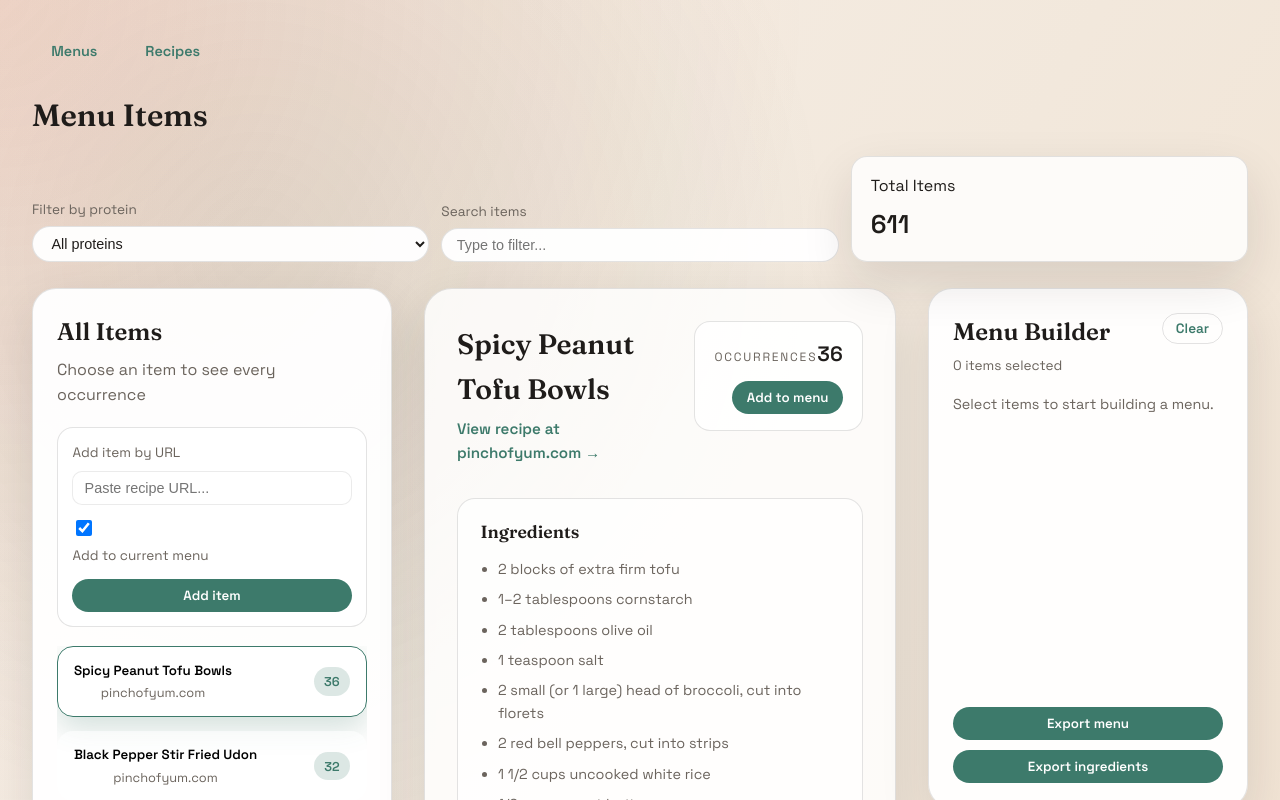
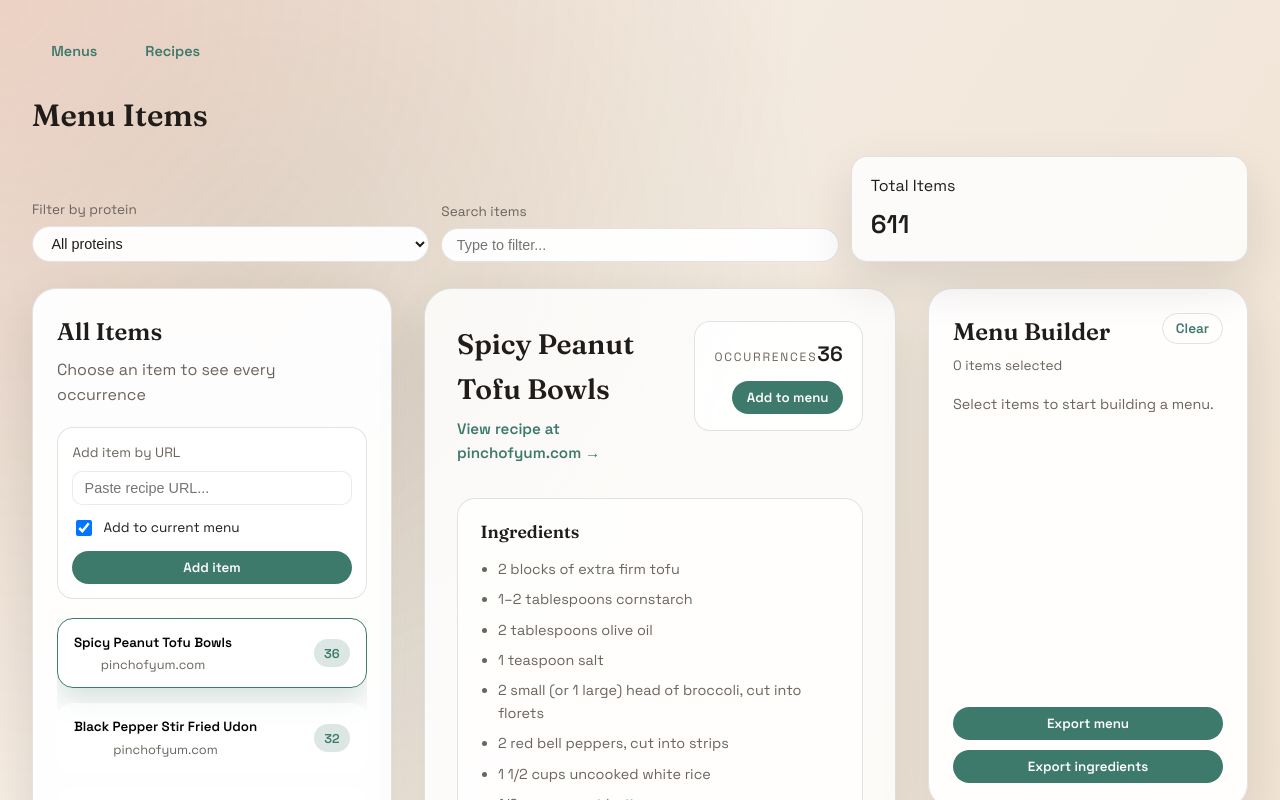
Before and after one commit to seanbartz/MenuMaker, a React app in the folder app/: page / in a window 1280 px wide. Shown: the top 800 px of the page. Built offline with nearby package versions, Linux system fonts and the light colour scheme; the HTML template or start-up script is replaced by a standard one.

Commit message:
Fix add-to-menu checkbox layout

```diff
--- a/app/src/MenuItemsPage.css
+++ b/app/src/MenuItemsPage.css
@@ -86,7 +86,7 @@
   color: var(--muted);
 }
 
-.add-item-toggle {
+.add-item-card .add-item-toggle {
   display: flex;
   align-items: center;
   gap: 0.5rem;
```
